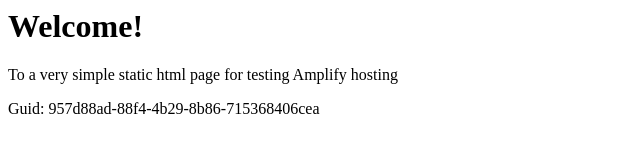
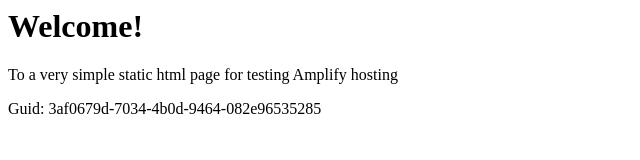
Before and after one commit to aws-aemilia-arn/Github-PR-Commit-Integration-Test-DoNotTouch-GitHubWebhookPushCanaryTest-v1-preprod-eu-north-1, a website: page src/index.html in a window 1280 px wide. Shown: the full height of the page, 0-640 px from the left. Drawn offline with Linux system fonts and the light colour scheme.

Commit message:
commit from integ tests

```diff
--- a/src/index.html
+++ b/src/index.html
@@ -12,6 +12,6 @@
 <body>
     <h1>Welcome!</h1>
     <p>To a very simple static html page for testing Amplify hosting</p>
-    <p>Guid: 957d88ad-88f4-4b29-8b86-715368406cea</p></body>
+    <p>Guid: 3af0679d-7034-4b0d-9464-082e96535285</p></body>
 
 </html>
```
